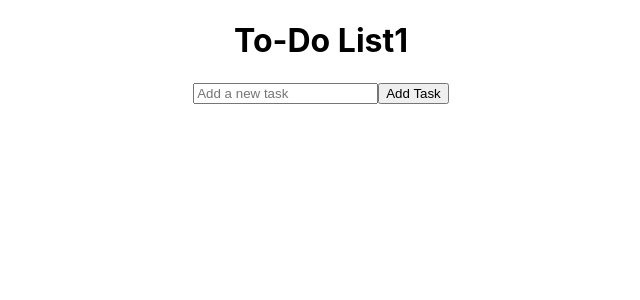
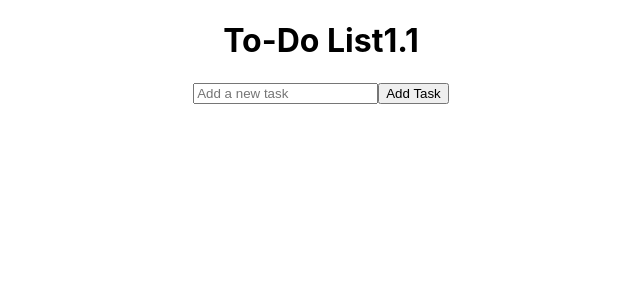
Before and after one commit to codeksatyam/todo, a React (Create React App) app: page / in a window 1280 px wide. Shown: the top 300 px of the page, without its empty margins (319-959 px from the left). Built offline with nearby package versions, Linux system fonts and the light colour scheme.

Commit message:
update app

```diff
--- a/src/App.js
+++ b/src/App.js
@@ -19,7 +19,7 @@ function App() {
 
   return (
     <div className="App">
-      <h1>To-Do List1 </h1>
+      <h1>To-Do List1.1</h1>
       <input
         type="text"
         value={newTask}
```
